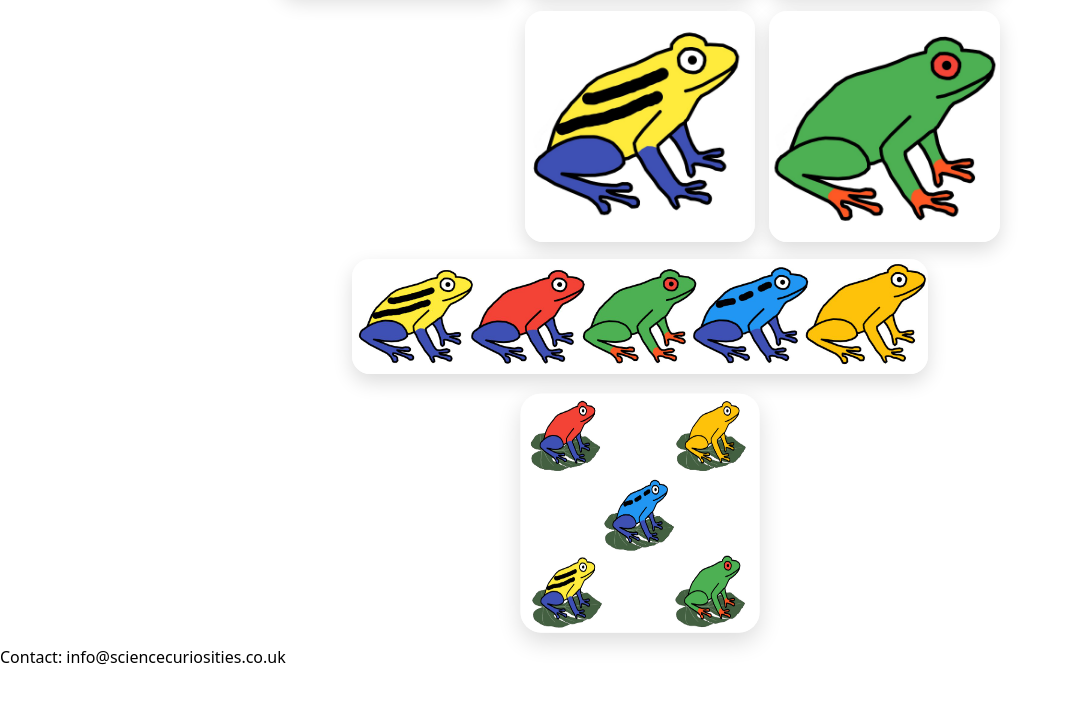
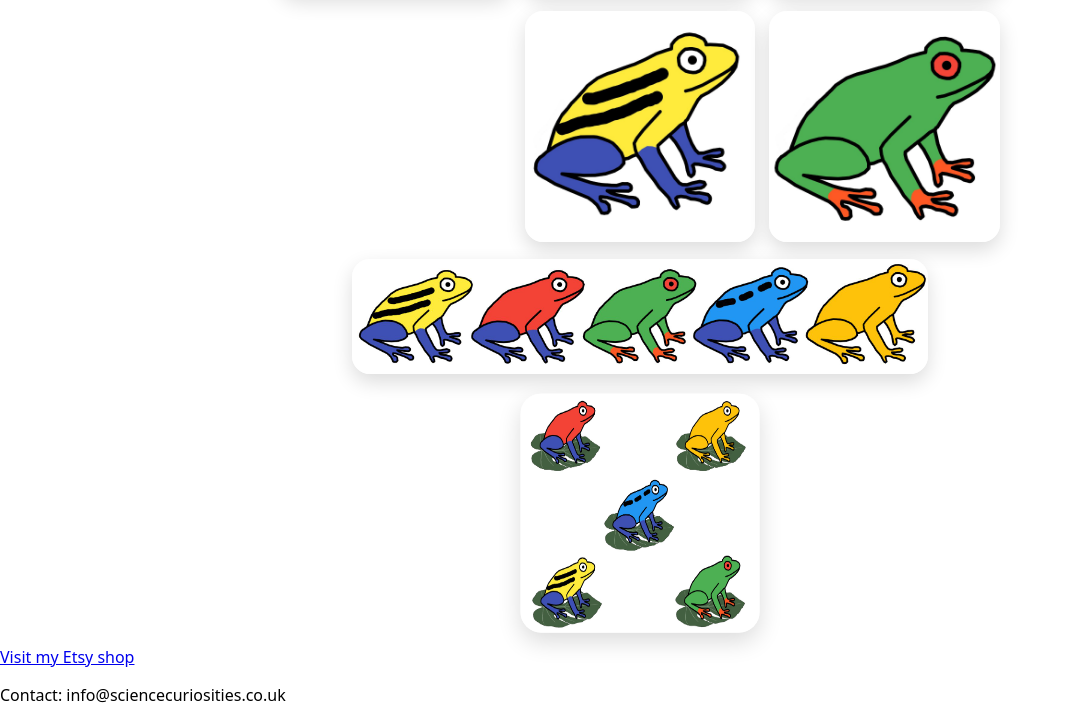
Before and after one commit to sciencecuriosities/sciencecuriosities, a plain HTML site: page frogs.html in a window 1280 px wide. Shown: the part 924-1646 px from the top of the page, without its empty margins (0-1067 px from the left). Before the commit the page ends 1608 px from the top, so only its background shows below. Drawn offline with Linux system fonts and the light colour scheme.

Commit message:
Update frogs.html

```diff
--- a/frogs.html
+++ b/frogs.html
@@ -101,6 +101,11 @@
 
 </main>
 <footer>
+  <p>
+      <a href="https://sciencecuriosities.etsy.com">
+        Visit my Etsy shop
+      </a>
+    </p>
   <p>Contact: info@sciencecuriosities.co.uk</p>
 </footer>
 <div class="frog-modal" id="frogModal" aria-hidden="true">
```
